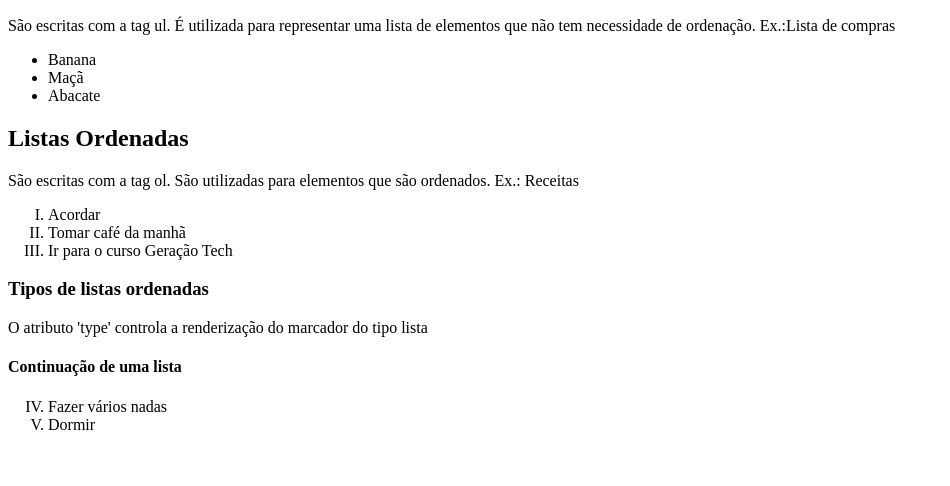
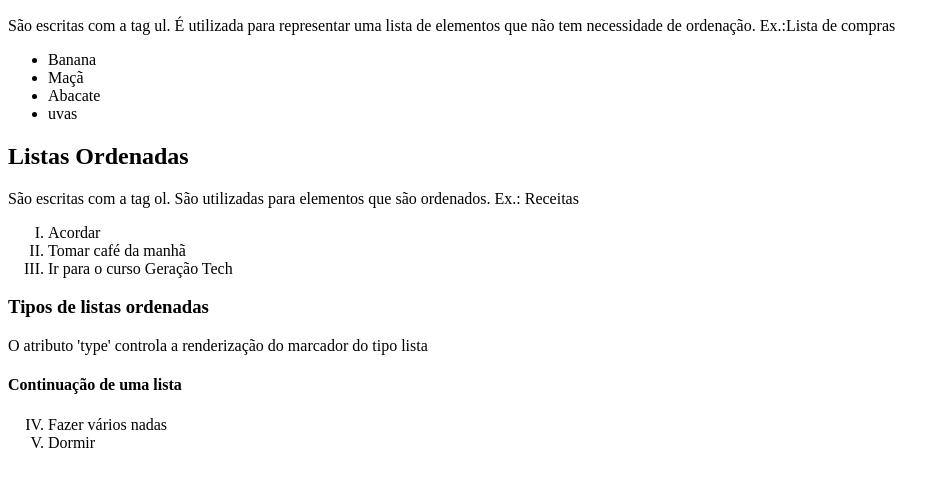
Before and after one commit to rosanavarela/curso_geracaotech, a plain HTML site: page aula2/index.html in a window 1280 px wide. Shown: the part 110-596 px from the top of the page, without its empty margins (0-950 px from the left). Drawn offline with Linux system fonts and the light colour scheme.

Commit message:
alteração da quantidade de itens da lista

```diff
--- a/aula2/index.html
+++ b/aula2/index.html
@@ -16,6 +16,7 @@
         <li>Banana</li>
         <li>Maçã</li>
         <li>Abacate</li>
+        <li>uvas</li>
     </ul>
 
     <h2>Listas Ordenadas</h2>
```
